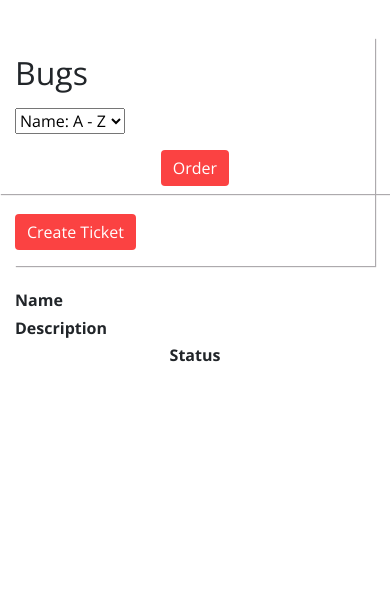
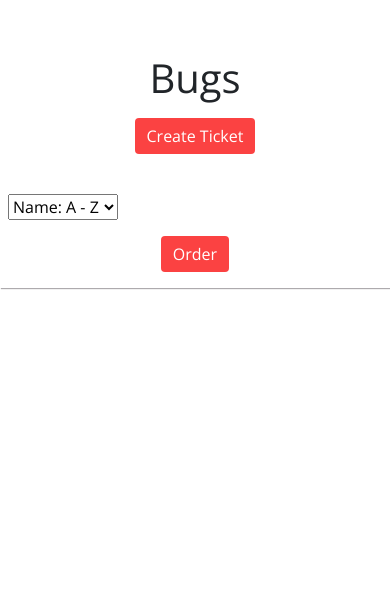
Before and after one commit to DeanFlint/unitracker, a Django app: page /view_bugs/ in a window 390 px wide. Shown: the part 62-676 px from the top of the page. Run offline with Django 3.2, Linux system fonts and the light colour scheme; data that the repository does not hold is empty; style sheets or scripts are compiled from the project's sources; some libraries are stand-ins or nearby versions.

Commit message:
Bugs layout and style updated

```diff
--- a/bugs/admin.py
+++ b/bugs/admin.py
@@ -1,7 +1,7 @@
 from django.contrib import admin
-from .models import Bug, Comment, UserVotes
+from .models import Bug, BugComment, BugUserVotes
 
 # Register your models here.
 admin.site.register(Bug)
-admin.site.register(Comment)
-admin.site.register(UserVotes)
+admin.site.register(BugComment)
+admin.site.register(BugUserVotes)
--- a/bugs/forms.py
+++ b/bugs/forms.py
@@ -1,15 +1,16 @@
 from django import forms
-from .models import Bug, Comment
+from .models import Bug, BugComment
 
 class CreateBugForm(forms.ModelForm):
     class Meta:
         model = Bug
         fields = ('name', 'desc')
 
-class CreateCommentForm(forms.ModelForm):
+class CreateBugCommentForm(forms.ModelForm):
     class Meta:
-        model = Comment
+        model = BugComment
         fields = ('comment',)
+
 
 class FilterView(forms.Form):
     ORDER_BY_CHOICES = [
--- a/bugs/templates/bugs.html
+++ b/bugs/templates/bugs.html
@@ -1,69 +1,49 @@
 {% extends 'base.html' %} {% block content %}
 {% load bootstrap_tags %}
 
-<div class="bug-desc">
-    <div class="row mb-1 py-3">
-        <div class="offset-md-1 col-md-3">
-            <h2>Bugs</h2>
+<div class="bug-page">
+    <div class="row mb-4">
+        <div class="col-sm-7 desc text-center">
+            <h1 class="my-3">Bugs</h1>
+            <p> <a href="{% url 'create_bug' %}" class="btn btn-primary">Create Ticket</a> </p>
         </div>
-        <div class="offset-md-4 col-md-3 filter-box">
+        <div class=" offset-sm-1 col-sm-4 my-2 p-2 filter-box">
             <form role="form" method="post" id="filterView" action="{% url 'view_bugs' %}">
                 <div class="form-group mt-2">
                     {{ filterView|as_bootstrap }}
                     {% csrf_token %}
                 </div>
-
                 <div class="text-center mb-2">
-                    <input class="btn btn-primary " id="submit_payment_btn" name="commit" type="submit" value="Order">
+                    <input class="btn btn-primary" name="commit" type="submit" value="Order">
                 </div>
             </form>
         </div>
     </div>
-    <div class="row">
-        <div class="offset-md-5 col-md-2">
-            <p>
-                <a href="{% url 'create_bug' %}" class="btn btn-primary">Create Ticket</a>
-            </p>
+
+    {% for bug in bugs %}
+    <div class="row ticket-overview m-1 p-2">
+        <div class="offset-sm-1 col-sm-2 text-center text-sm-left">
+            <h6 class="font-weight-bold">Name:</h6>
+            <p>{{bug.name}}</p>
+        </div>
+        <div class="col-sm-4 text-center text-sm-left">
+            <h6 class="font-weight-bold">Description:</h6>
+            <p>{{bug.desc|truncatewords:10 }}</p>
+        </div>
+        <div class="col-sm-2 text-center text-sm-left ">
+            <h6 class="font-weight-bold">Status:</h6>
+            <p>{{bug.status}}</p>
+        </div>
+        <div class="col-sm-1 text-center text-sm-left my-auto">
+            <a href="{% url 'view_bug' bug.id %}" class="btn btn-primary">View</a>
+        </div>
+        <div class="col-sm-2">
+
         </div>
     </div>
-</div>
-
-<div class="row mt-4 table-headers">
-    <div class="col-md-1 ">
-    </div>
-    <div class="col-md-2">
-        <h6>Name</h6>
-    </div>
-    <div class="col-md-5">
-        <h6>Description</h6>
-    </div>
-    <div class="col-md-2 text-center">
-        <h6>Status</h6>
-    </div>
-    <div class="col-md-1 ">
-    </div>
+    {% endfor %}
 </div>
 
 
-{% for bug in bugs %}
-<div class="row ticket-overview">
-    <div class="col-md-1 ">
-    </div>
-    <div class="col-md-2">
-        <p>{{bug.name}}</p>
-    </div>
-    <div class="col-md-5">
-        <p>{{bug.desc|truncatewords:10 }}</p>
-    </div>
-    <div class="col-md-2 text-center">
-        <p>{{bug.status}}</p>
-    </div>
-    <div class="col-md-1 text-center">
-        <a href="{% url 'view_bug' bug.id %}" class="btn btn-primary">View</a>
-    </div>
-</div>
-
-
-{% endfor %}
 
 {% endblock %}
--- a/bugs/urls.py
+++ b/bugs/urls.py
@@ -1,10 +1,10 @@
 from django.conf.urls import url, include
-from .views import view_bugs, view_bug, create_bug, add_comment, user_vote
+from .views import view_bugs, view_bug, create_bug, add_bug_comment, user_bug_vote
 
 urlpatterns = [
     url(r'^$', view_bugs, name='view_bugs'),
     url(r'^(?P<pk>\d+)/$', view_bug, name='view_bug'),
     url(r'^new/$', create_bug, name='create_bug'),
-    url(r'^(?P<pk>\d+)/add_comment/$', add_comment, name='add_comment'),
-    url(r'^(?P<pk>\d+)/vote/$', user_vote, name='user_vote'),
+    url(r'^(?P<pk>\d+)/add_bug_comment/$', add_bug_comment, name='add_bug_comment'),
+    url(r'^(?P<pk>\d+)/bug_vote/$', user_bug_vote, name='user_bug_vote'),
     ]
--- a/bugs/views.py
+++ b/bugs/views.py
@@ -1,7 +1,6 @@
 from django.shortcuts import render, redirect, reverse, get_object_or_404, redirect
-from .models import Bug, Comment, UserVotes
-from .forms import CreateBugForm, CreateCommentForm, FilterView
-from django.core.paginator import Paginator, EmptyPage, PageNotAnInteger, InvalidPage
+from .models import Bug, BugComment, BugUserVotes
+from .forms import CreateBugForm, CreateBugCommentForm, FilterView
 
 # Create your views here.
 def view_bugs(request):
@@ -34,10 +33,10 @@ def view_bug(request, pk):
     template. Or return a 404 error if the post is not found.
     """
     bug = get_object_or_404(Bug, pk=pk)
-    comments = Comment.objects.filter(bug_id=pk)
+    comments = BugComment.objects.filter(bug_id=pk)
     user = request.user
-    users_votes = UserVotes.objects.filter(bugg=bug).count()
-    users_votes2 = UserVotes.objects.filter(bugg=bug, user=user).count()
+    users_votes = BugUserVotes.objects.filter(bugg=bug).count()
+    users_votes2 = BugUserVotes.objects.filter(bugg=bug, user=user).count()
     return render(request, "view_bug.html", {'bug': bug , "comments": comments, 'users_votes': users_votes, 'users_votes2': users_votes2})
 
 
@@ -54,12 +53,12 @@ def create_bug(request):
         form = CreateBugForm()
     return render(request, 'post_bug.html', {'form': form})
 
-def add_comment(request, pk):
+def add_bug_comment(request, pk):
     """
     Add a comment to the bug
     """
     bugg = Bug.objects.get(pk=pk)
-    form = CreateCommentForm(request.POST)
+    form = CreateBugCommentForm(request.POST)
     user = request.user
     if request.method == "POST":
         if form.is_valid():
@@ -69,15 +68,15 @@ def add_comment(request, pk):
             form.save()
         return redirect(view_bug, bugg.pk)
     else:
-        form = CreateCommentForm()
+        form = CreateBugCommentForm()
     return render(request, 'add_comment.html', {'form': form})
 
-def user_vote(request, pk):
+def user_bug_vote(request, pk):
     """
     Allow user to vote for bug if not voted on this one before.
     """
     bugg = Bug.objects.get(pk=pk)
     user= request.user
-    user_vote = UserVotes(bugg=bugg, user=user)
+    user_vote = BugUserVotes(bugg=bugg, user=user)
     user_vote.save()
     return redirect(view_bug, bugg.pk)
```
Also changed, not shown: bugs/models.py (+5 -3 lines), bugs/templates/add_comment.html (+13 -6 lines), bugs/templates/post_bug.html (+4 -5 lines), bugs/templates/view_bug.html (+15 -20 lines), bugs/migrations/0006_auto_20180527_1627.py (added).
